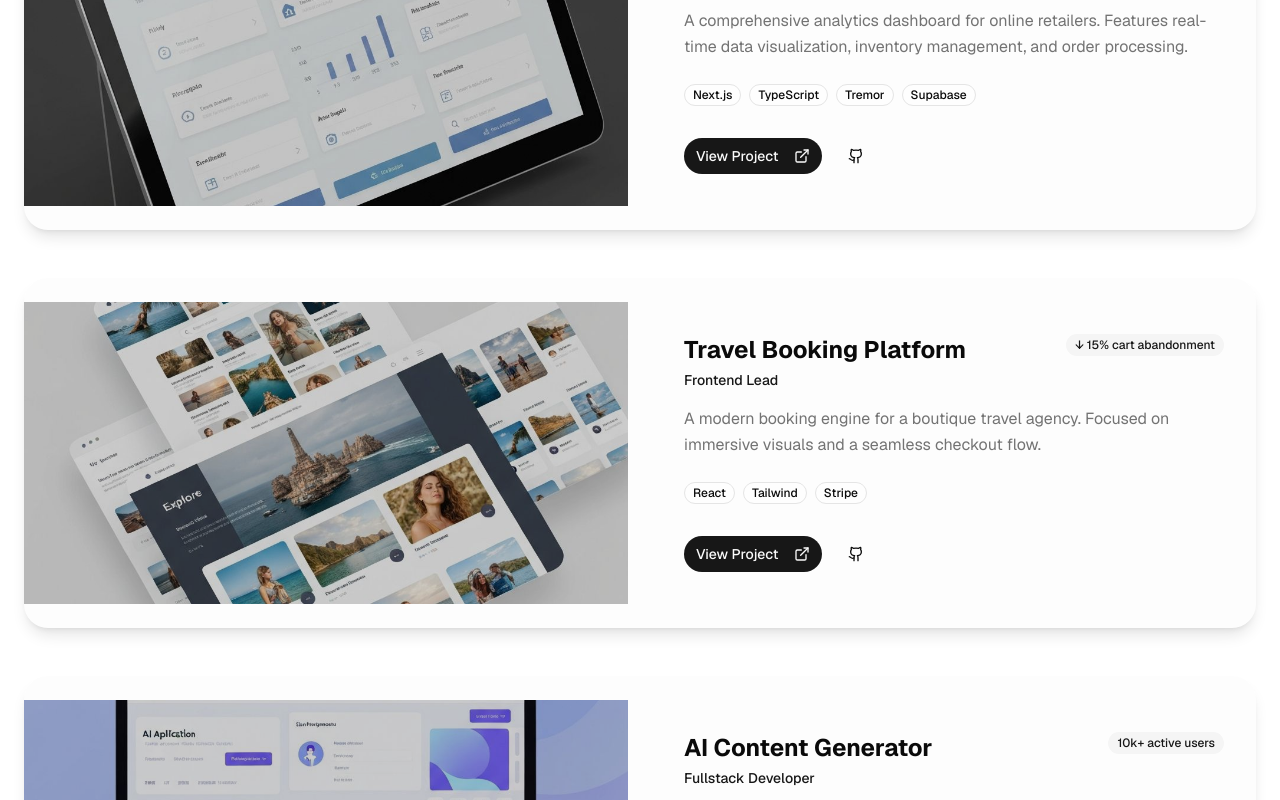
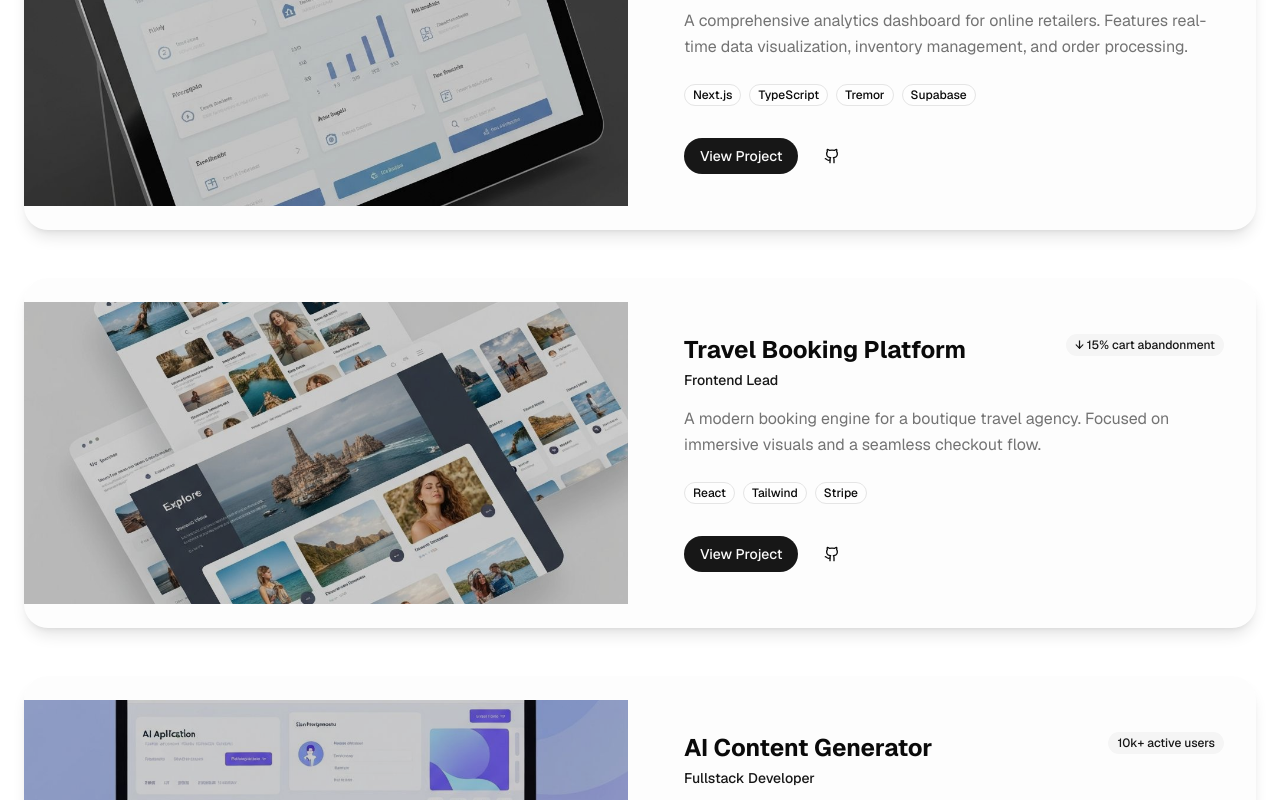
Before and after one commit to Chawengwit/witt-app, a Next.js app: page / in a window 1280 px wide. Shown: the part 1800-2600 px from the top of the page. Built offline with nearby package versions, Linux system fonts and the light colour scheme.

Commit message:
Removes icon from "View Project" button
Simplifies the "View Project" button by removing the `ExternalLink` icon.
This change improves the button's aesthetics and reduces visual clutter.

```diff
--- a/components/projects.tsx
+++ b/components/projects.tsx
@@ -101,7 +101,7 @@ export function Projects() {
                     <div className="flex gap-4 mt-auto">
                       <Button className="rounded-full" asChild>
                         <a href={project.link} target="_blank" rel="noopener noreferrer">
-                          View Project <ExternalLink className="ml-2 h-4 w-4" />
+                          View Project
                         </a>
                       </Button>
                       <Button variant="ghost" size="icon" className="rounded-full" asChild>
```
